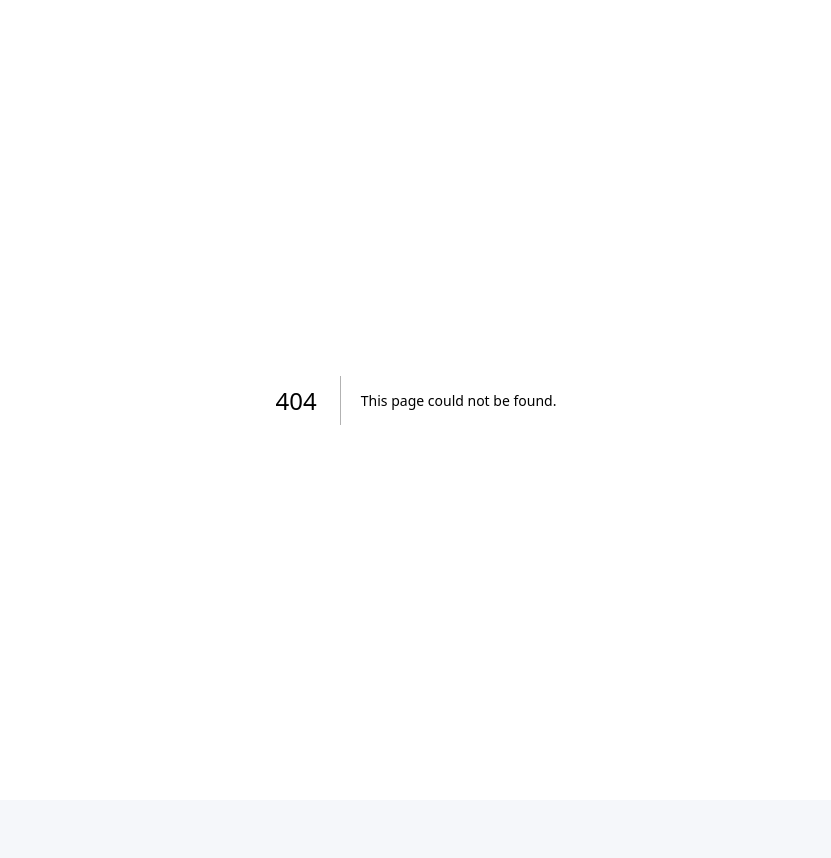
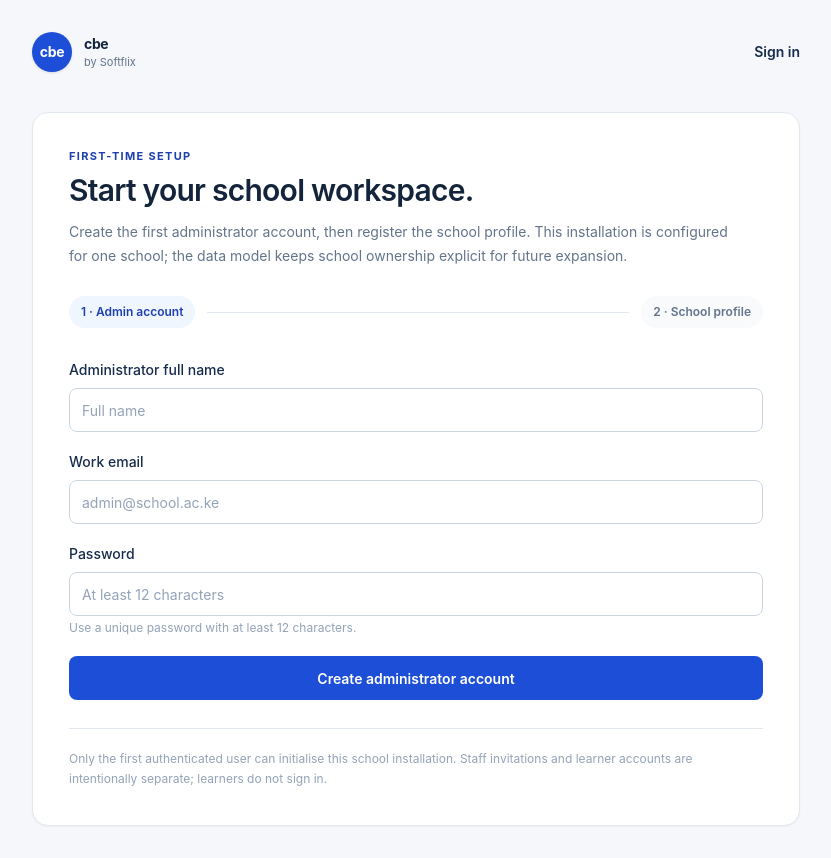
Before and after one commit to poptramark-eng/sentinel, a Next.js app in the folder apps/web/: page /setup in a window 1280 px wide. Before the commit this address had no page. Shown: the whole page, without its empty margins (224-1055 px from the left). Before the commit the page ends 800 px from the top, so only its background shows below. Built offline with nearby package versions, Linux system fonts and the light colour scheme; no server answers.

Commit message:
feat: add first-run school and administrator setup

```diff
--- /dev/null
+++ b/apps/web/src/app/setup/page.tsx
@@ -0,0 +1,149 @@
+"use client";
+
+import { FormEvent, useEffect, useState } from "react";
+import Link from "next/link";
+import { useRouter } from "next/navigation";
+import { BrandLockup } from "../../components/brand-lockup";
+import { createClient } from "../../lib/supabase/client";
+
+type AuthUser = { id: string; email?: string };
+
+export default function SetupPage() {
+  const router = useRouter();
+  const [user, setUser] = useState<AuthUser | null>(null);
+  const [checking, setChecking] = useState(true);
+  const [stage, setStage] = useState<"account" | "school">("account");
+  const [message, setMessage] = useState("");
+  const [error, setError] = useState("");
+  const [loading, setLoading] = useState(false);
+
+  const [displayName, setDisplayName] = useState("");
+  const [email, setEmail] = useState("");
+  const [password, setPassword] = useState("");
+  const [schoolName, setSchoolName] = useState("");
+  const [schoolCode, setSchoolCode] = useState("");
+  const [county, setCounty] = useState("");
+  const [subCounty, setSubCounty] = useState("");
+  const [phone, setPhone] = useState("");
+  const [schoolEmail, setSchoolEmail] = useState("");
+
+  useEffect(() => {
+    let active = true;
+    async function loadUser() {
+      try {
+        const supabase = createClient();
+        const { data } = await supabase.auth.getUser();
+        if (!active) return;
+        if (data.user) {
+          setUser({ id: data.user.id, email: data.user.email });
+          setStage("school");
+          const { data: membership } = await supabase.from("school_memberships").select("school_id").eq("status", "active").maybeSingle();
+          if (membership) router.replace("/workspace");
+        }
+      } catch (cause) {
+        if (active) setError(cause instanceof Error ? cause.message : "Unable to connect to the school service.");
+      } finally {
+        if (active) setChecking(false);
+      }
+    }
+    void loadUser();
+    return () => { active = false; };
+  }, [router]);
+
+  async function createAccount(event: FormEvent<HTMLFormElement>) {
+    event.preventDefault();
+    setError("");
+    setMessage("");
+    setLoading(true);
+    try {
+      const supabase = createClient();
+      const { data, error: signUpError } = await supabase.auth.signUp({
+        email: email.trim(),
+        password,
+        options: { data: { display_name: displayName.trim() } },
+      });
+      if (signUpError) throw signUpError;
+      if (data.session && data.user) {
+        setUser({ id: data.user.id, email: data.user.email });
+        setStage("school");
+        setMessage("Account created. Complete your school profile to open the workspace.");
+      } else {
+        setMessage("Check your email to confirm your account. Once confirmed, sign in and return here to finish school setup.");
+      }
+    } catch (cause) {
+      setError(cause instanceof Error ? cause.message : "We could not create your account.");
+    } finally {
+      setLoading(false);
+    }
+  }
+
+  async function createSchool(event: FormEvent<HTMLFormElement>) {
+    event.preventDefault();
+    setError("");
+    setMessage("");
+    setLoading(true);
+    try {
+      const supabase = createClient();
+      const { data, error: setupError } = await supabase.rpc("bootstrap_school", {
+        school_name: schoolName.trim(),
+        school_code: schoolCode.trim() || null,
+        school_county: county.trim() || null,
+        school_sub_county: subCounty.trim() || null,
+        school_phone: phone.trim() || null,
+        school_email: schoolEmail.trim() || null,
+      });
+      if (setupError) throw setupError;
+      if (!data) throw new Error("School setup did not return a school identifier.");
+      router.replace("/workspace");
+      router.refresh();
+    } catch (cause) {
+      setError(cause instanceof Error ? cause.message : "We could not save the school profile.");
+    } finally {
+      setLoading(false);
+    }
+  }
+
+  return (
+    <main className="min-h-screen bg-[var(--canvas)] px-4 py-8 sm:px-6">
+      <div className="mx-auto max-w-3xl">
+        <div className="flex items-center justify-between"><BrandLockup /><Link href="/login" className="text-sm font-semibold text-[var(--brand)]">Sign in</Link></div>
+        <section className="mt-10 rounded-2xl border border-[var(--line)] bg-white p-6 shadow-[var(--shadow-card)] sm:p-9">
+          <p className="cbe-eyebrow">First-time setup</p>
+          <h1 className="mt-2 text-3xl font-semibold tracking-tight text-[var(--ink-strong)]">Start your school workspace.</h1>
+          <p className="mt-3 max-w-2xl text-sm leading-6 text-[var(--muted)]">Create the first administrator account, then register the school profile. This installation is configured for one school; the data model keeps school ownership explicit for future expansion.</p>
+          <div className="mt-7 flex items-center gap-3 text-xs font-semibold">
+            <span className={stage === "account" ? "rounded-full bg-[var(--brand-soft)] px-3 py-2 text-[var(--brand-strong)]" : "rounded-full bg-[var(--surface-subtle)] px-3 py-2 text-[var(--muted)]"}>1 · Admin account</span>
+            <span className="h-px flex-1 bg-[var(--line)]" />
+            <span className={stage === "school" ? "rounded-full bg-[var(--brand-soft)] px-3 py-2 text-[var(--brand-strong)]" : "rounded-full bg-[var(--surface-subtle)] px-3 py-2 text-[var(--muted)]"}>2 · School profile</span>
+          </div>
+
+          {checking ? <p className="mt-8 text-sm text-[var(--muted)]">Checking your account…</p> : null}
+          {!checking && stage === "account" ? (
+            <form onSubmit={createAccount} className="mt-8 grid gap-5 sm:grid-cols-2">
+              <div className="sm:col-span-2"><label htmlFor="admin-name" className="mb-2 block text-sm font-medium">Administrator full name</label><input id="admin-name" required value={displayName} onChange={e=>setDisplayName(e.target.value)} className="cbe-field" placeholder="Full name" /></div>
+              <div className="sm:col-span-2"><label htmlFor="admin-email" className="mb-2 block text-sm font-medium">Work email</label><input id="admin-email" type="email" required value={email} onChange={e=>setEmail(e.target.value)} className="cbe-field" placeholder="admin@school.ac.ke" /></div>
+              <div className="sm:col-span-2"><label htmlFor="admin-password" className="mb-2 block text-sm font-medium">Password</label><input id="admin-password" type="password" required minLength={12} maxLength={128} value={password} onChange={e=>setPassword(e.target.value)} className="cbe-field" placeholder="At least 12 characters" /><p className="mt-1 text-xs text-[var(--subtle)]">Use a unique password with at least 12 characters.</p></div>
+              <div className="sm:col-span-2"><button disabled={loading} className="cbe-button cbe-button-primary w-full">{loading ? "Creating account…" : "Create administrator account"}</button></div>
+            </form>
+          ) : null}
+
+          {!checking && stage === "school" ? (
+            <form onSubmit={createSchool} className="mt-8 grid gap-5 sm:grid-cols-2">
+              <div className="sm:col-span-2"><label htmlFor="school-name" className="mb-2 block text-sm font-medium">School name</label><input id="school-name" required minLength={2} value={schoolName} onChange={e=>setSchoolName(e.target.value)} className="cbe-field" placeholder="Enter the official school name" /></div>
+              <div><label htmlFor="school-code" className="mb-2 block text-sm font-medium">School code <span className="font-normal text-[var(--subtle)]">Optional</span></label><input id="school-code" value={schoolCode} onChange={e=>setSchoolCode(e.target.value)} className="cbe-field" placeholder="Official code" /></div>
+              <div><label htmlFor="county" className="mb-2 block text-sm font-medium">County</label><input id="county" value={county} onChange={e=>setCounty(e.target.value)} className="cbe-field" placeholder="County" /></div>
+              <div><label htmlFor="sub-county" className="mb-2 block text-sm font-medium">Sub-county</label><input id="sub-county" value={subCounty} onChange={e=>setSubCounty(e.target.value)} className="cbe-field" placeholder="Sub-county" /></div>
+              <div><label htmlFor="school-phone" className="mb-2 block text-sm font-medium">School phone</label><input id="school-phone" value={phone} onChange={e=>setPhone(e.target.value)} className="cbe-field" placeholder="+254…" /></div>
+              <div className="sm:col-span-2"><label htmlFor="school-email" className="mb-2 block text-sm font-medium">School email</label><input id="school-email" type="email" value={schoolEmail} onChange={e=>setSchoolEmail(e.target.value)} className="cbe-field" placeholder="office@school.ac.ke" /></div>
+              <div className="sm:col-span-2"><button disabled={loading} className="cbe-button cbe-button-primary w-full">{loading ? "Setting up school…" : "Create school workspace"}</button></div>
+            </form>
+          ) : null}
+
+          {message ? <p role="status" className="mt-5 rounded-xl border border-blue-100 bg-blue-50 px-4 py-3 text-sm text-blue-800">{message}</p> : null}
+          {error ? <p role="alert" className="mt-5 rounded-xl border border-red-200 bg-red-50 px-4 py-3 text-sm text-red-700">{error}</p> : null}
+          <p className="mt-7 border-t border-[var(--line)] pt-5 text-xs leading-5 text-[var(--subtle)]">Only the first authenticated user can initialise this school installation. Staff invitations and learner accounts are intentionally separate; learners do not sign in.</p>
+        </section>
+      </div>
+    </main>
+  );
+}
```
